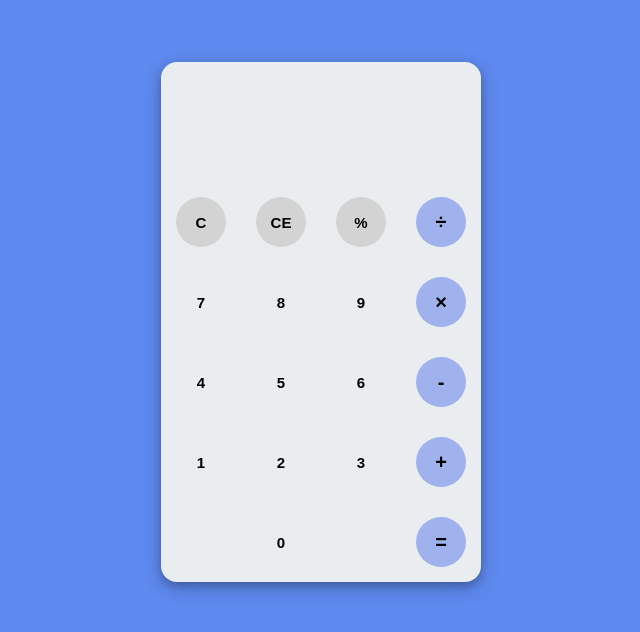
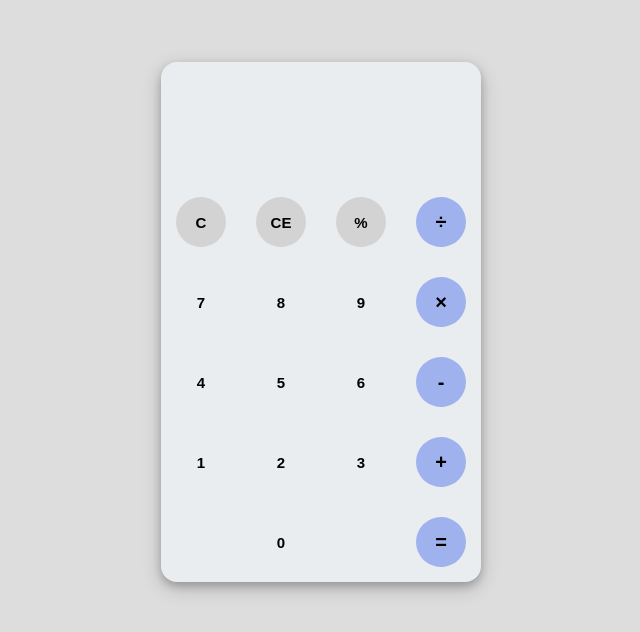
Before and after one commit to RaulMacavei/personal-portfolio, a plain HTML site: page projects/CalculatorApp/index.html in a window 1280 px wide. Shown: the part 108-740 px from the top of the page, without its empty margins (319-959 px from the left). Drawn offline with Linux system fonts and the light colour scheme.

Commit message:
design changes

```diff
--- a/projects/CalculatorApp/style.css
+++ b/projects/CalculatorApp/style.css
@@ -1,6 +1,6 @@
 body {
   font-family: "Poppins", sans-serif;
-  background-color: #5e89ee;
+  background-color: #dddddd;
 }
 
 .container {
--- a/projects/NotesApp/style.css
+++ b/projects/NotesApp/style.css
@@ -7,7 +7,7 @@
   font-family: "Poppins", sans-serif;
 }
 body {
-  background: #5e89ee;
+  background: #dddddd;
 }
 ::selection {
   color: #fff;
```
Also changed, not shown: img/portfolio/calculator-app.png, img/portfolio/notes-app.png.
